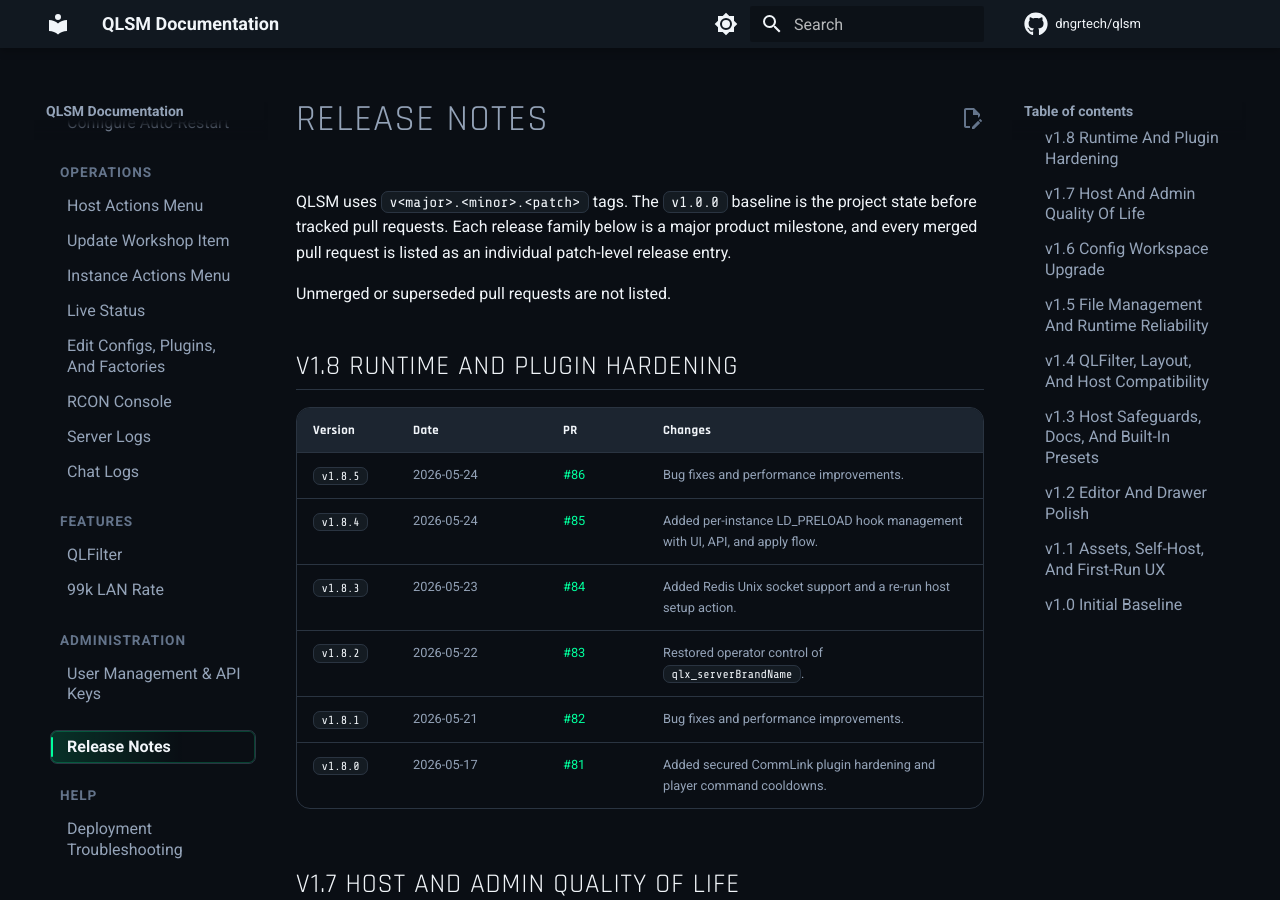
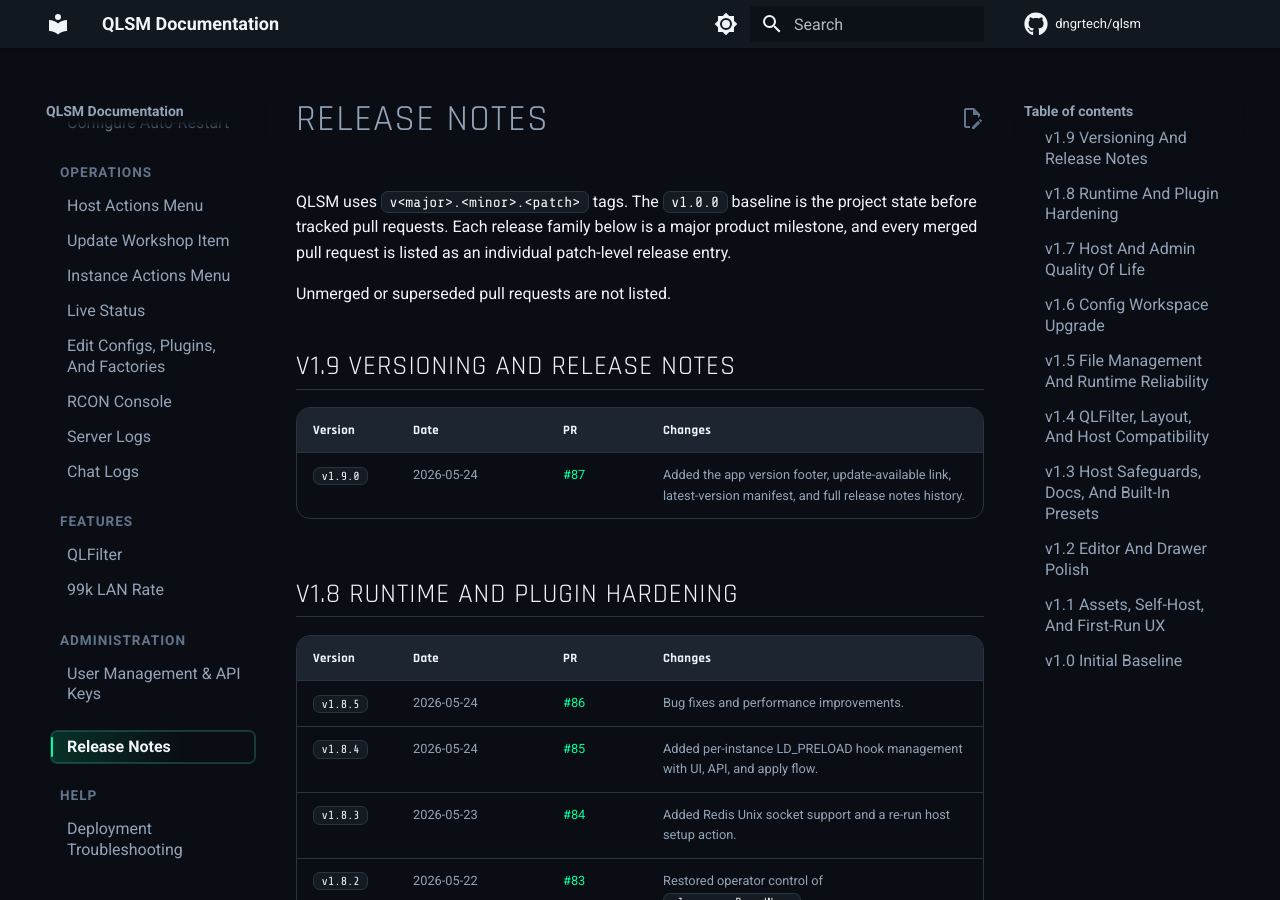
Before and after one commit to dngrtech/qlsm, an MkDocs documentation site: the page built from docs/user/releases.md, in a window 1280 px wide and 900 px high. Built offline with MkDocs 1.6.1 and Material for MkDocs 9.7.7, drawn with Linux system fonts in a browser that asks for light colours; comment, search, counter and statistics services are not loaded.

Commit message:
docs: add release notes for version footer

```diff
--- a/docs/user/releases.md
+++ b/docs/user/releases.md
@@ -3,6 +3,12 @@
 QLSM uses `v<major>.<minor>.<patch>` tags. The `v1.0.0` baseline is the project state before tracked pull requests. Each release family below is a major product milestone, and every merged pull request is listed as an individual patch-level release entry.
 
 Unmerged or superseded pull requests are not listed.
+
+## v1.9 Versioning And Release Notes
+
+| Version | Date | PR | Changes |
+| --- | --- | --- | --- |
+| `v1.9.0` | 2026-05-24 | [#87](https://github.com/dngrtech/qlsm/pull/87) | Added the app version footer, update-available link, latest-version manifest, and full release notes history. |
 
 ## v1.8 Runtime And Plugin Hardening
 
--- a/docs/user/version.json
+++ b/docs/user/version.json
@@ -1,4 +1,4 @@
 {
-  "latest": "1.8.5",
+  "latest": "1.9.0",
   "releaseNotesUrl": "https://dngrtech.github.io/qlsm/releases/"
 }
```
Also changed, not shown: 1 other file.
